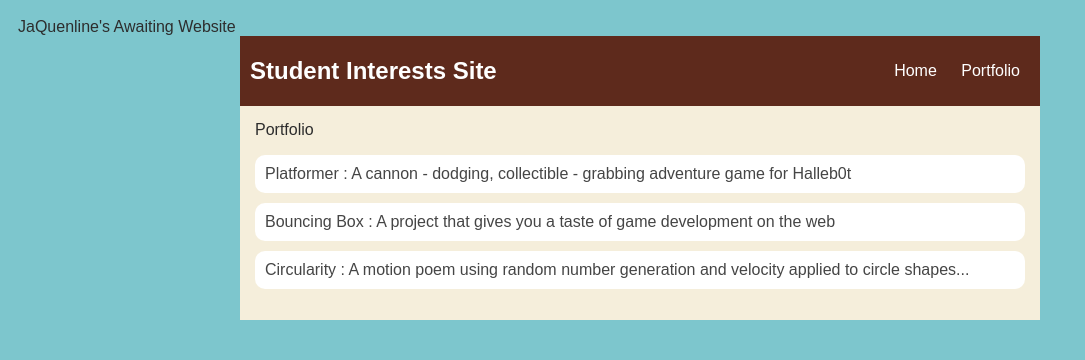
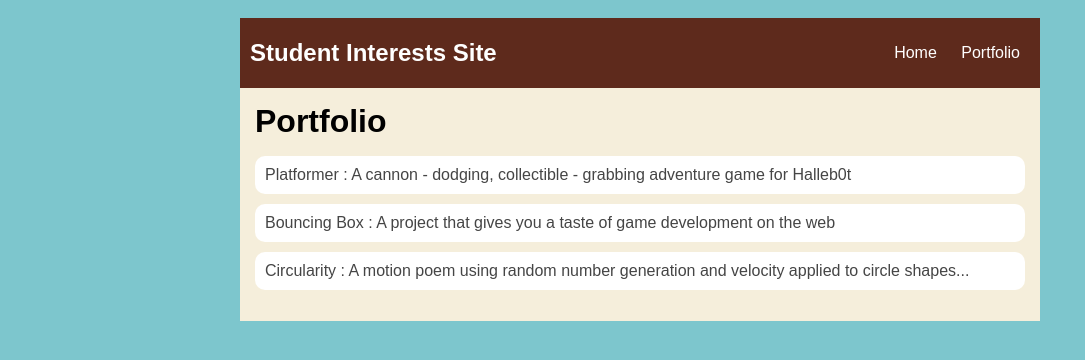
Before and after one commit to JaQuenlineB/JaQuenlineB.github.io, a plain HTML site: page portfolio.html in a window 1280 px wide. Shown: the whole page, without its empty margins (0-1085 px from the left). Drawn offline with Linux system fonts and the light colour scheme.

Commit message:
updated title tag and line 99

```diff
--- a/portfolio.html
+++ b/portfolio.html
@@ -1,7 +1,7 @@
 <!DOCTYPE HTML>
 <html>
     <head>
-        <titl> JaQuenline's Awaiting Website </title>
+        <title> JaQuenline's Awaiting Website </title>
             <style type="text/css">
                 body {
                     background: rgb(125, 198, 205);
@@ -96,7 +96,7 @@
          </ul>
      </nav>
      <main>
-          <div class="content"
+          <div class="content">
                <h1> Portfolio </h1>
                <ul id="portfolio">
                   <li><a href="projects/platformer/">Platformer : A cannon - dodging, collectible - grabbing adventure game for Halleb0t</a></li>
```
